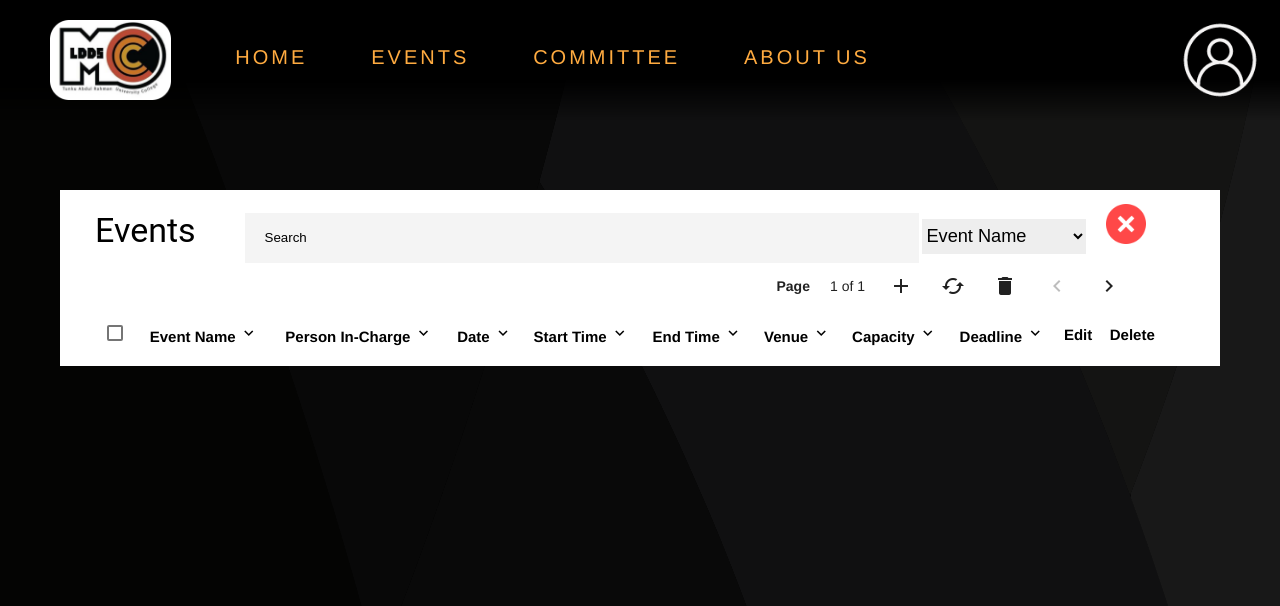
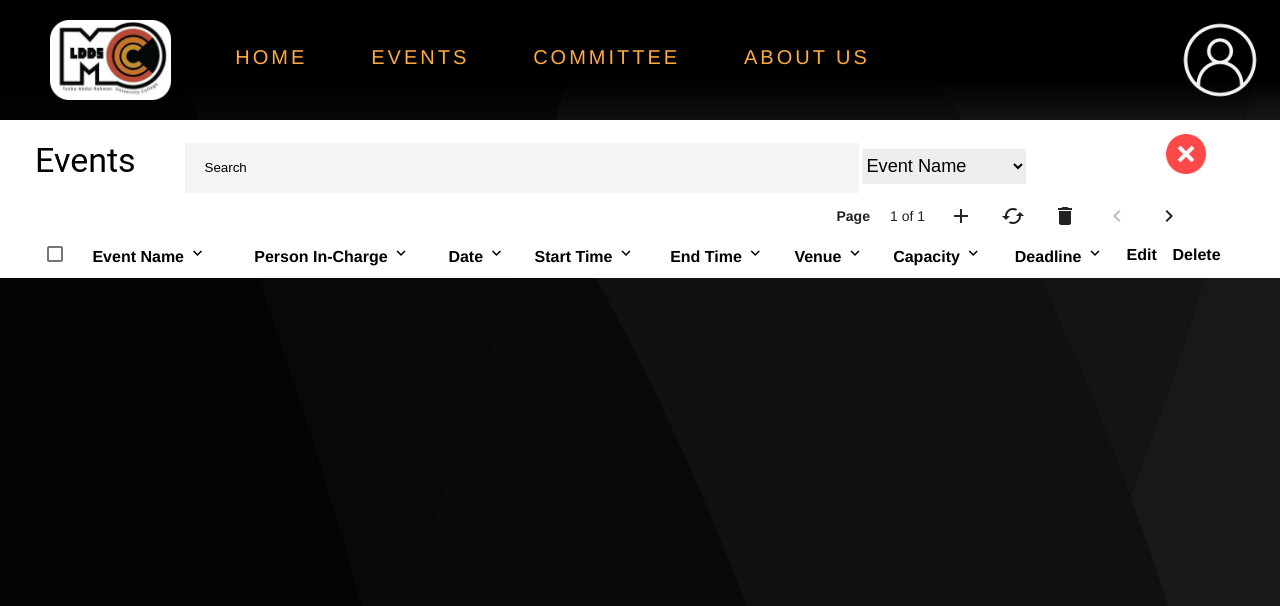
Before and after one commit to 820bry/wst-ldds, a PHP site: page /wst-ldds/event_list/index.php in a window 1280 px wide. Shown: the top 606 px of the page. Run offline with PHP 8.4, Linux system fonts and the light colour scheme; data comes from the database, SQL or seed files in the repository; lists and menus that the app fills with data are empty.

Commit message:
Update member_list.css

```diff
--- a/style/member_list.css
+++ b/style/member_list.css
@@ -34,7 +34,7 @@ body {
 {
     background-color: white;
     padding: 0 50px 0 35px;
-    margin: 70px 60px ;
+    align-content: center;
 }
 
 .head_of_table{
@@ -149,12 +149,16 @@ body {
     background-color: #eee;
 }
 
+.invi_edit{
+    text-align: center;
+}
 
-.member_list td, .member_list th{
+.member_list td{
     padding: 10px 12px 10px 0;
+    font-size: 15px;
     text-align: center;
-    font-size: 15px;
 }
+
 
 .member_list .chckbox
 {
```
